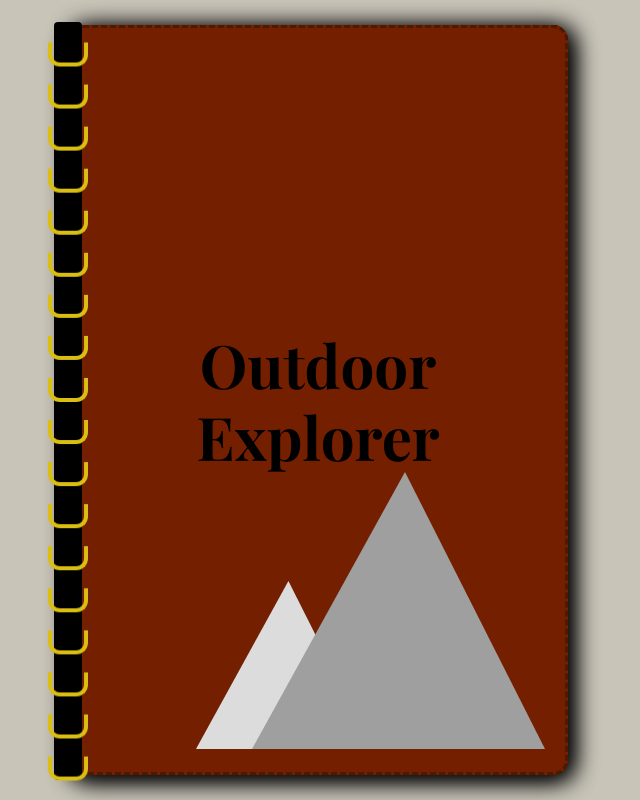
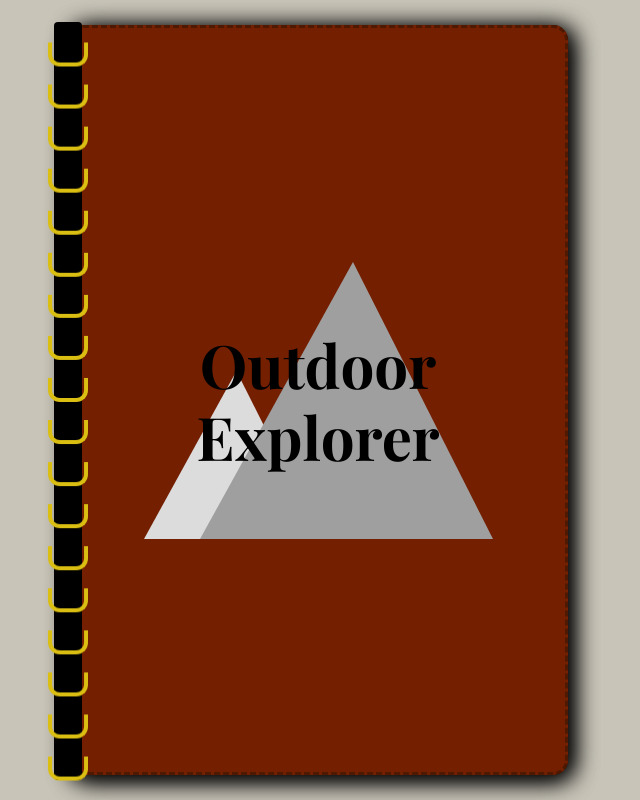
Before and after one commit to DuPeio/OutdoorExplorer, a plain HTML site: page index.html in a window 1280 px wide. Shown: the whole page, without its empty margins (572-1212 px from the left). Drawn offline with nearby package versions, Linux system fonts and the light colour scheme.

Commit message:
clean the cover visual

```diff
--- a/css/style.css
+++ b/css/style.css
@@ -39,7 +39,6 @@ body{
     box-shadow: 4px 4px 24px #000;
     border-radius: 15px;
     display: flex;
-    flex-direction: column;
     align-items: center;
     justify-content: center;
     border: #4e1801 3px dashed;
@@ -51,6 +50,12 @@ body{
 
 .cover.last-cover{
     z-index: -10;
+}
+
+.cover .front{
+    display: flex;
+    align-items: center;
+    justify-content: center;
 }
 
 .face{
@@ -79,10 +84,6 @@ body{
 
 .img-cover{
     position: absolute;
-}
-
-.img-cover.hidden{
-    display: none;
 }
 
 .rings {
```
